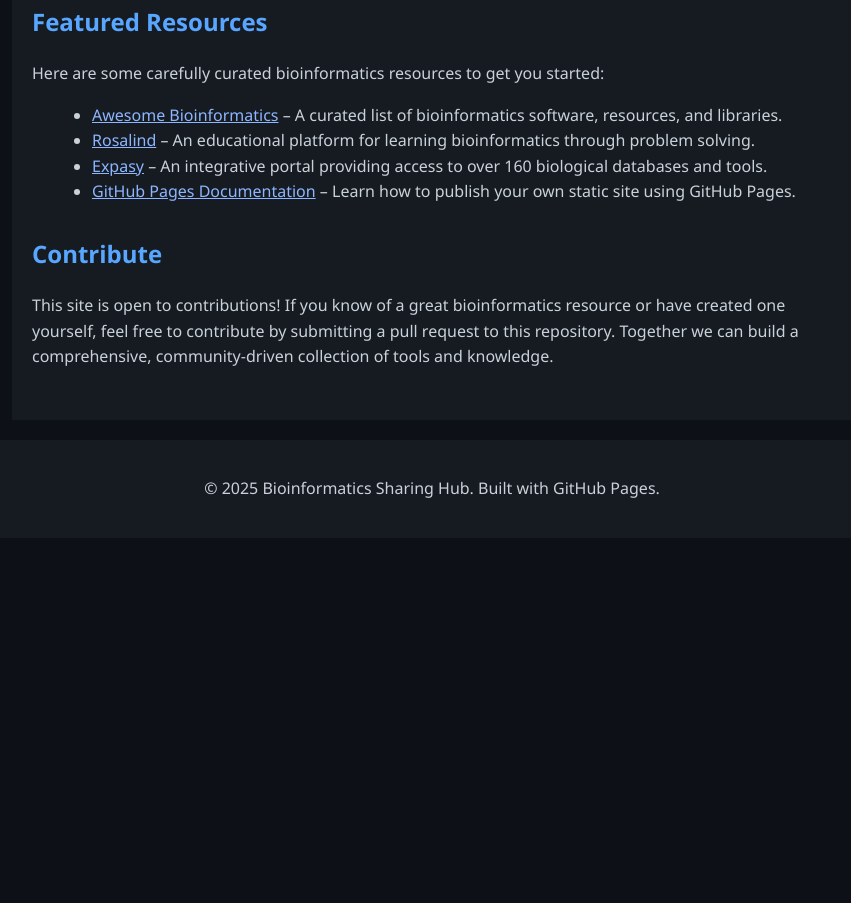
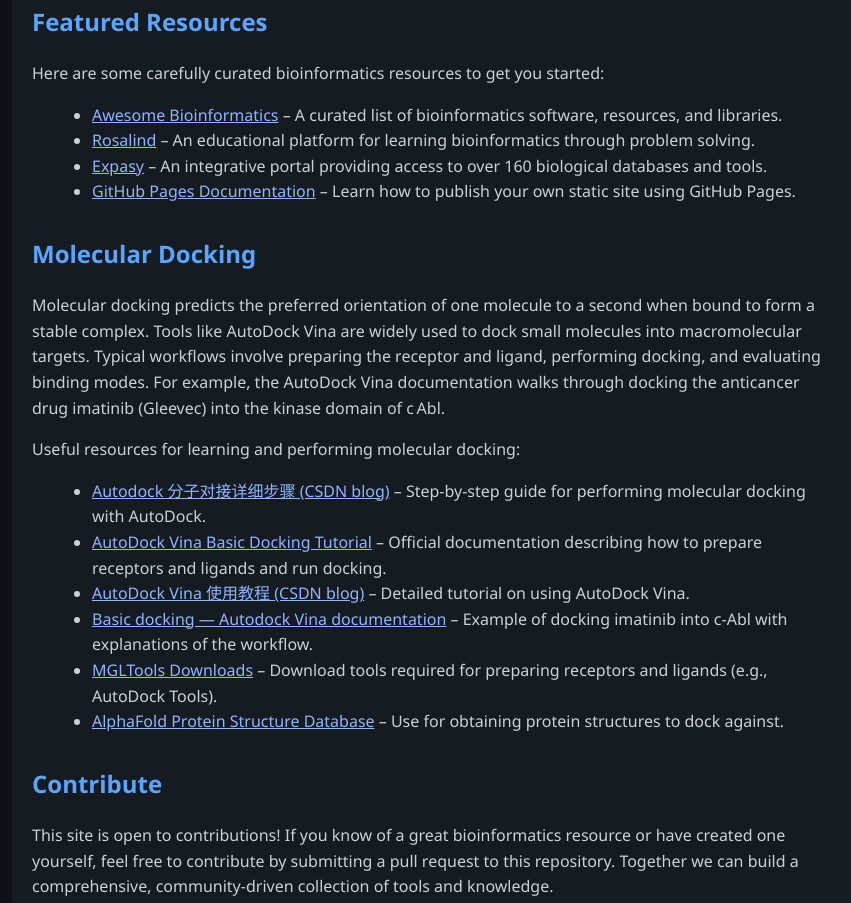
Before and after one commit to a1048041165-lgtm/bioinformatics-sharing-site, a plain HTML site: page index.html in a window 1280 px wide. Shown: the part 382-1285 px from the top of the page, without its empty margins (208-1059 px from the left). Before the commit the page ends 920 px from the top, so only its background shows below. Drawn offline with Linux system fonts and the light colour scheme.

Commit message:
Update index.html add molecular docking

```diff
--- a/index.html
+++ b/index.html
@@ -68,6 +68,7 @@
   <nav>
     <a href="#intro">Introduction</a>
     <a href="#resources">Resources</a>
+     <a href="#docking">Molecular Docking</a>
     <a href="#contribute">Contribute</a>
   </nav>
 </header>
@@ -86,7 +87,20 @@
       <li><a href="https://docs.github.com/pages" target="_blank">GitHub Pages Documentation</a> – Learn how to publish your own static site using GitHub Pages.</li>
     </ul>
   </section>
-  <section id="contribute">
+   <section id="docking">
+    <h2>Molecular Docking</h2>
+    <p>Molecular docking predicts the preferred orientation of one molecule to a second when bound to form a stable complex. Tools like AutoDock Vina are widely used to dock small molecules into macromolecular targets. Typical workflows involve preparing the receptor and ligand, performing docking, and evaluating binding modes. For example, the AutoDock Vina documentation walks through docking the anticancer drug imatinib (Gleevec) into the kinase domain of c Abl.</p>
+    <p>Useful resources for learning and performing molecular docking:</p>
+    <ul>
+      <li><a href="https://blog.csdn.net/Eumenidus/article/details/124064090" target="_blank">Autodock 分子对接详细步骤 (CSDN blog)</a> – Step-by-step guide for performing molecular docking with AutoDock.</li>
+      <li><a href="https://autodock-vina.readthedocs.io/en/latest/docking_basic.html#preparing-the-receptor" target="_blank">AutoDock Vina Basic Docking Tutorial</a> – Official documentation describing how to prepare receptors and ligands and run docking.</li>
+      <li><a href="https://blog.csdn.net/weixin_70379932/article/details/129366229" target="_blank">AutoDock Vina 使用教程 (CSDN blog)</a> – Detailed tutorial on using AutoDock Vina.</li>
+      <li><a href="https://autodock-vina.readthedocs.io/en/latest/docking_basic.html" target="_blank">Basic docking — Autodock Vina documentation</a> – Example of docking imatinib into c-Abl with explanations of the workflow.</li>
+      <li><a href="https://ccsb.scripps.edu/mgltools/downloads/" target="_blank">MGLTools Downloads</a> – Download tools required for preparing receptors and ligands (e.g., AutoDock Tools).</li>
+      <li><a href="https://alphafold.ebi.ac.uk/" target="_blank">AlphaFold Protein Structure Database</a> – Use for obtaining protein structures to dock against.</li>
+    </ul>
+  </section>
+<section id="contribute">
     <h2>Contribute</h2>
     <p>This site is open to contributions! If you know of a great bioinformatics resource or have created one yourself, feel free to contribute by submitting a pull request to this repository. Together we can build a comprehensive, community-driven collection of tools and knowledge.</p>
   </section>
```
